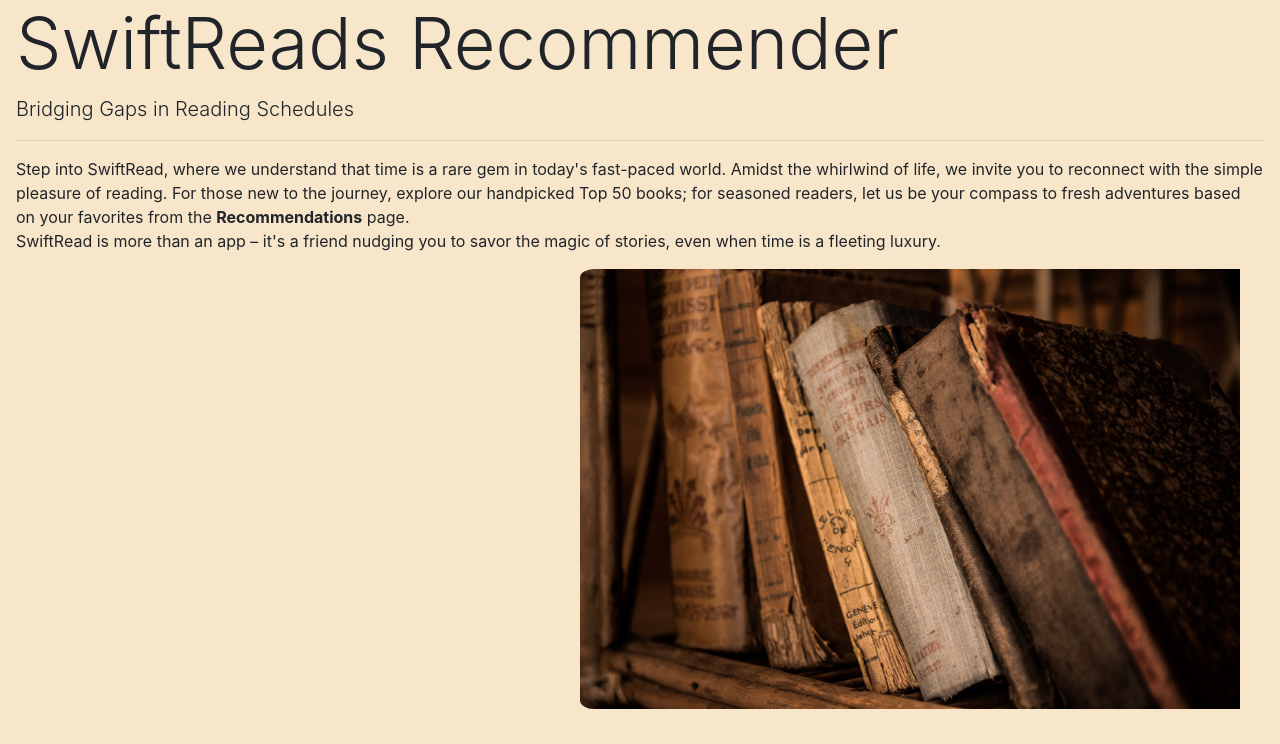
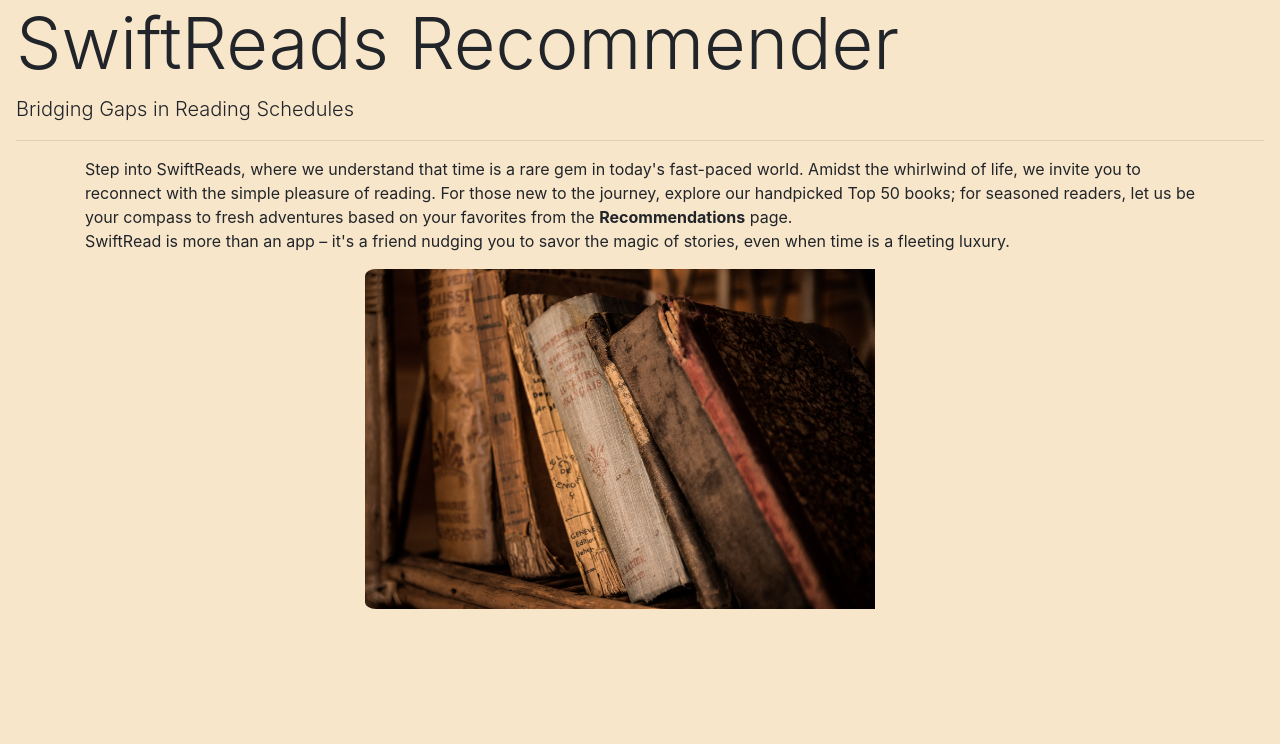
Before and after one commit to NeeteshC7/Book_recommendation, a Flask app: page / in a window 1280 px wide. Shown: the part 56-800 px from the top of the page. Run offline with Flask 3, Linux system fonts and the light colour scheme.

Commit message:
Description added

```diff
--- a/requirements.txt
+++ b/requirements.txt
@@ -5,4 +5,4 @@ seaborn
 scikit-learn
 Flask
 dill
-#-e .
+-e .
--- a/setup.py
+++ b/setup.py
@@ -19,8 +19,8 @@ def get_requirements_from_file(file_path: str) -> List[str]:
     return requirements
 
 setup(
-name='Book_recommendation',
-version='0.0.1',
+name='SwiftReads_Recommender',
+version='0.0.2',
 author='Neetesh Chauhan',
 author_email='neeteshchauhan3@gmail.com',
 packages=find_packages(),
--- a/static/styles.css
+++ b/static/styles.css
@@ -1,11 +1,11 @@
 #book-image {
-  width: 700px;
+  width: 550px;
   border-radius: 2%;
   padding-right: 40px;
 }
 
 #image-container {
-  text-align: right;
+  text-align: center;
 }
 
 /* styles.css */
--- a/templates/index.html
+++ b/templates/index.html
@@ -16,21 +16,24 @@
     </div>
 
 
-    <div>
-        <p class="mx-3">
-            Step into SwiftRead, where we understand that time is a rare gem in today's fast-paced world. Amidst the
-            whirlwind of life, we invite you to reconnect with the simple pleasure of reading. For those new to the journey,
-            explore our handpicked Top 50 books; for seasoned readers, let us be your compass to fresh adventures based on
-            your favorites from the <b>Recommendations</b> page.
-            <br>
-            SwiftRead is more than an app – it's a friend nudging you to savor the magic of stories, even
-            when time is a fleeting luxury.
-        </p>
-    <div id="image-container">
-        <img id="book-image" src="{{ url_for('static', filename='books.jpg') }}" alt="Books Image">
+    <div class="container">
+        <div class="card-container">
+            <div>
+                <p>
+                    Step into SwiftReads, where we understand that time is a rare gem in today's fast-paced world. Amidst the whirlwind of life, we invite you to reconnect with the simple pleasure of reading. For those new to the journey, explore our handpicked Top 50 books; for seasoned readers, let us be your compass to fresh adventures based on your favorites from the <b>Recommendations</b> page.
+                    <br>
+                    SwiftRead is more than an app – it's a friend nudging you to savor the magic of stories, even when time is a fleeting luxury.
+                </p>
+            </div>
+            <div id="image-container">
+
+                    <img id="book-image" src="{{ url_for('static', filename='books.jpg') }}" alt="Books Image">
+
+            </div>
+        </div>
     </div>
 
-</div>
+
 
 </body>
 {% endblock body %}
--- a/templates/popular.html
+++ b/templates/popular.html
@@ -5,7 +5,7 @@
     <div class="mx-3">
         <h1 class="display-3">Top 50 books</h1>
         <p class="lead">
-            Welcome to our Flask-based Books Recommendation App!
+           Choose from a list of bestsellers and start your reading journey now!
         </p>
         <hr class="my-8">
 
--- a/templates/recommend.html
+++ b/templates/recommend.html
@@ -3,9 +3,9 @@
 
 <body>
     <div class="mx-4">
-        <h1 class="display-3">Get Recommendation!</h1>
+        <h1 class="display-3">Get Recommendations!</h1>
         <p class="lead">
-            Top 10 recommendations on your favourite books </p>
+            Top recommendations on your favourite books </p>
         <hr class="my-8">
 
     </div>
```
Also changed, not shown: templates/contact.html (+10 -2 lines).
